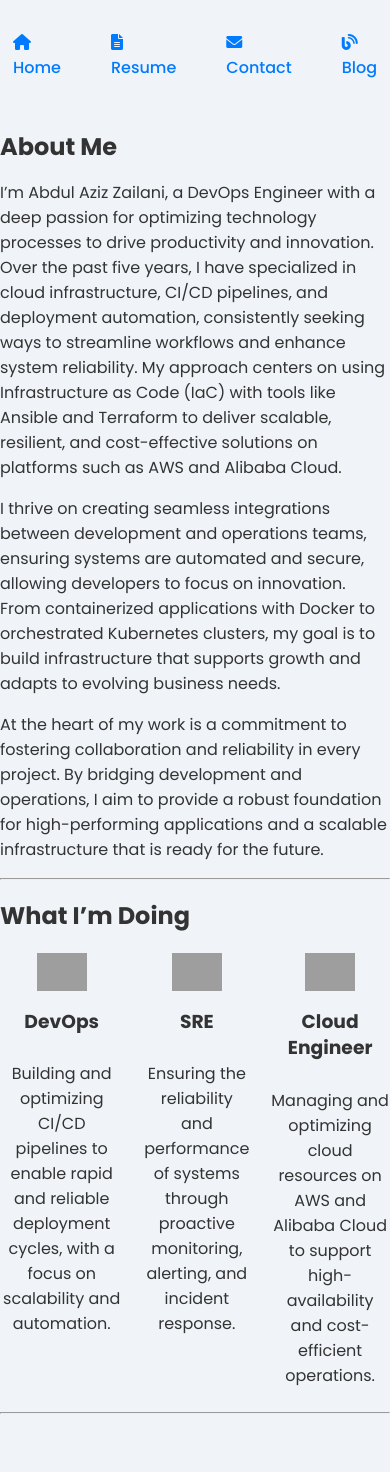
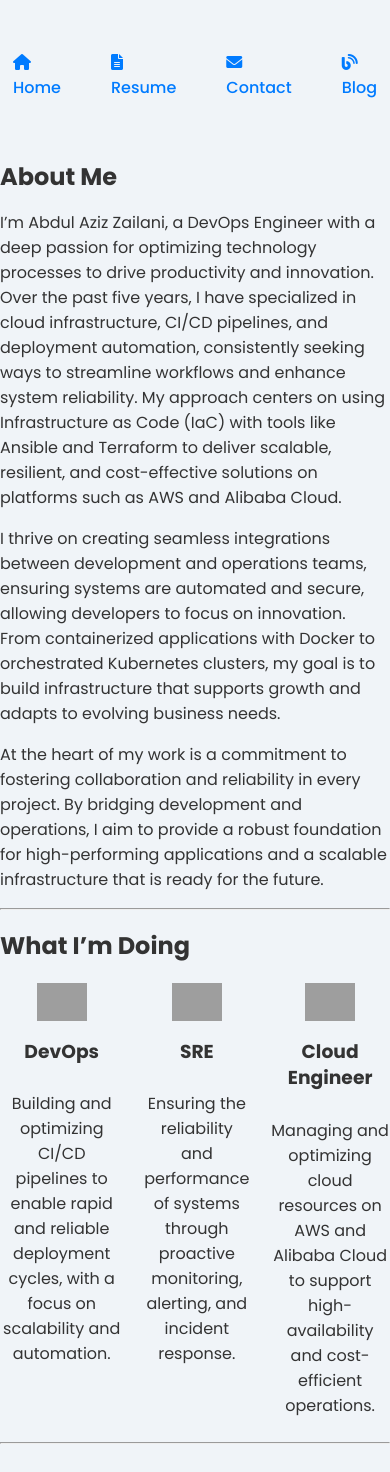
Before and after one commit to azizzailani/azizzailani.github.io, a Jekyll site: the page built from index.md, in a window 390 px wide. Built offline with Jekyll 4.4.1, drawn with Linux system fonts in a browser that asks for light colours; before the commit the page ends 1422 px from its top, so only the background shows below that; grey boxes are pictures that could not be loaded.

Commit message:
style.css: update spacing and shadows for better visual effects

```diff
--- a/assets/css/style.css
+++ b/assets/css/style.css
@@ -34,12 +34,10 @@
     flex-direction: row;
     width: 100%;
     max-width: var(--max-width-content);
-    /* Batas maksimal lebar konten */
-    padding: 0;
-    gap: var(--spacing-medium);
+    padding: var(--spacing-large);
+    gap: var(--spacing-large);
     align-items: flex-start;
     margin: auto;
-    /* Pusatkan kontainer */
 }
 
 /* Box - Kontainer Umum */
@@ -48,7 +46,8 @@
     padding: var(--spacing-medium);
     border: 1px solid var(--border-color);
     border-radius: 8px;
-    box-shadow: 0 2px 8px var(--shadow-color);
+    box-shadow: 0 4px 15px rgba(0, 0, 0, 0.15);
+    /* Tambahkan bayangan untuk efek mengambang */
     transition: background-color 0.3s, box-shadow 0.3s;
 }
 
@@ -59,7 +58,9 @@
     min-width: 250px;
     /* Tetapkan lebar minimum agar tetap proporsional */
     position: sticky;
-    top: 0;
+    top: 20px;
+    /* Tambahkan jarak dari atas untuk efek mengambang */
+    margin-top: var(--spacing-medium);
 }
 
 /* Navigasi */
@@ -90,8 +91,10 @@
     padding: var(--spacing-large);
     background-color: rgba(255, 255, 255, 0.95);
     border-radius: 12px;
-    box-shadow: 0 2px 8px var(--shadow-color);
+    box-shadow: 0 4px 15px rgba(0, 0, 0, 0.15);
+    /* Tambahkan bayangan untuk efek mengambang */
     line-height: 1.6;
+    margin-top: var(--spacing-medium);
 }
 
 /* Box Item untuk Galeri */
@@ -155,6 +158,8 @@
         flex-direction: column;
         align-items: center;
         max-width: 100%;
+        padding: var(--spacing-medium);
+        /* Kurangi padding untuk layar kecil */
     }
 
     .sidebar {
```
